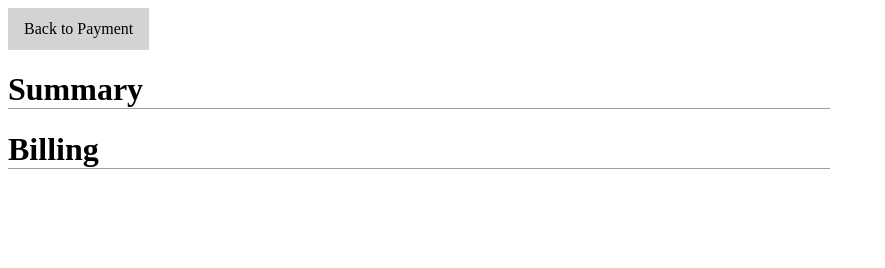
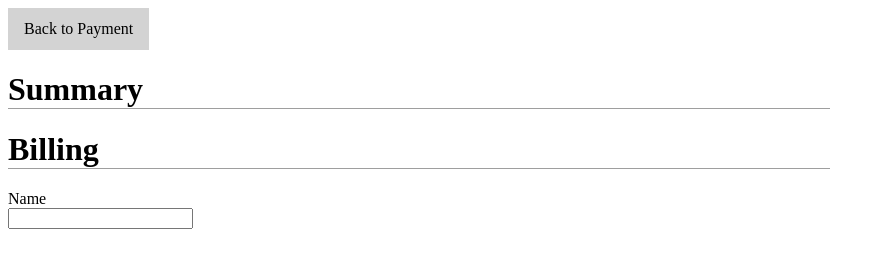
Before and after one commit to BradEstacio/itmd362-project1, a plain HTML site: page billing.html in a window 1280 px wide. Shown: the whole page, without its empty margins (0-885 px from the left). Drawn offline with Linux system fonts and the light colour scheme.

Commit message:
Add 'Name' label and input

```diff
--- a/billing.html
+++ b/billing.html
@@ -10,5 +10,9 @@
   <a href="payment" class="button">Back to Payment</a>
   <h1>Summary</h1>
   <h1>Billing</h1>
+  <label for="name">Name</label>
+  <input type="text" name="name-card" id="name" autocomplete="name" required="required">
+
+
 </body>
 </html>
```
